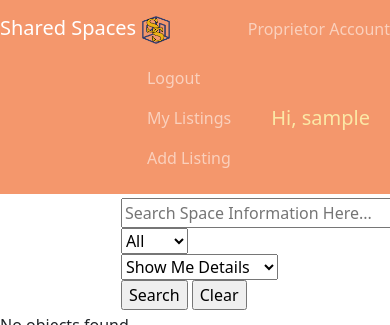
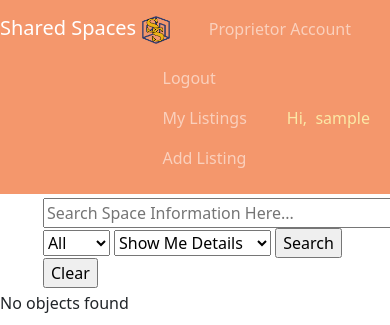
Before and after one commit to sad-cow-png/Shared-Spaces, a Django app: page / in a window 390 px wide; the page is wider, and only the part inside the window is pictured. Shown: the top 325 px of that part. Run offline with Django 3.2, Linux system fonts and the light colour scheme; a user stored in the database is signed in; tables that the repository leaves empty hold one stand-in row (values such as "Sample post"); some libraries are stand-ins or nearby versions.

Commit message:
Fixed map size on mobile, username overflow in navbar.

```diff
--- a/sadcowpng/sharedspaces/static/account.css
+++ b/sadcowpng/sharedspaces/static/account.css
@@ -23,6 +23,7 @@
         background-color: #303C6C;
         width: auto;
         height: auto;
+        word-wrap: break-word;
     }
 
     .badge {
--- a/sadcowpng/sharedspaces/static/header.css
+++ b/sadcowpng/sharedspaces/static/header.css
@@ -6,9 +6,25 @@
         margin-left: 20px;
         margin-right: 20px;
         color: #FBE8A6;
+        white-space: pre;
+        overflow: auto;
     }
 
     nav{
         background-color: #F4976C;
+    }
+
+    .navbar-nav{
         width: auto;
     }
+
+    @media only screen and (max-width: 768px){
+        .navbar-text{
+            margin-right: 10%;
+        }
+
+        .navbar-nav{
+            width: auto;
+        }
+
+    }
--- a/sadcowpng/sharedspaces/static/map.css
+++ b/sadcowpng/sharedspaces/static/map.css
@@ -19,3 +19,14 @@ body {
     width: 40%;
     padding: 1%
 }
+
+ @media only screen and (max-width: 768px){
+     #map{
+        width: 95vw;
+        height: 80vh;
+     }
+
+     .search_bar{
+        width: 80%;
+     }
+ }
--- a/sadcowpng/sharedspaces/templates/sharedspaces/account_header.html
+++ b/sadcowpng/sharedspaces/templates/sharedspaces/account_header.html
@@ -51,7 +51,7 @@
                         <a class="nav-link" href="{% url 'create_space' %}">Add Listing</a>
                     </li>
                 </ul>
-                <span id="user" class="navbar-brand">Hi,  {{ user.get_username }}</span>
+                <span id="user" class="navbar-text">Hi,  {{ user.get_username }}</span>
 
             {% elif user.is_authenticated and user.is_client %}
                 <nav class="navbar-text">
@@ -69,14 +69,14 @@
                         <a class="nav-link" href="#">Saved Spaces</a>
                     </li>
                 </ul>
-                <span id="user" class="navbar-brand">Hi,  {{ user.get_username }}</span>
+                <span id="user" class="navbar-text">Hi,  {{ user.get_username }}</span>
 
 
                 <!-- header can be used in homepage, whether logged in or not -->
             {% else %}
                  <nav class="navbar-text">
                     Reserve your spaces now!
-                </nav>
+                 </nav>
 
                 <ul class="navbar-nav ms-auto my-2">
                     <li class="nav-item active">
```
Lines whose indentation alone changed are shown as unchanged.
